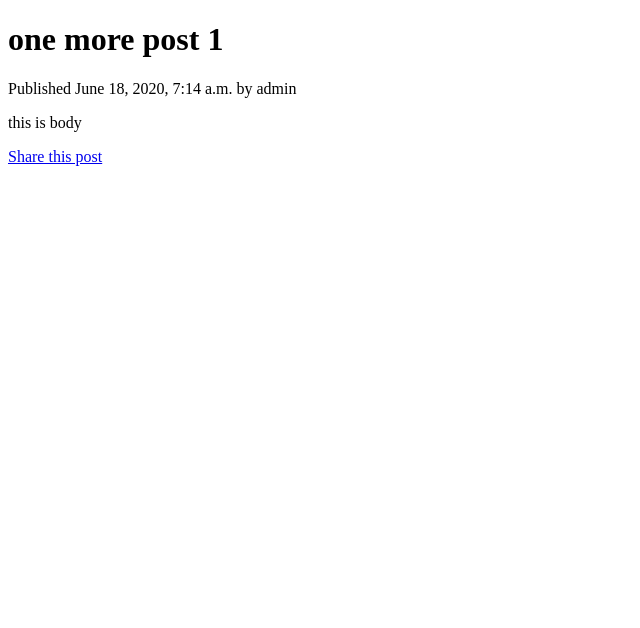
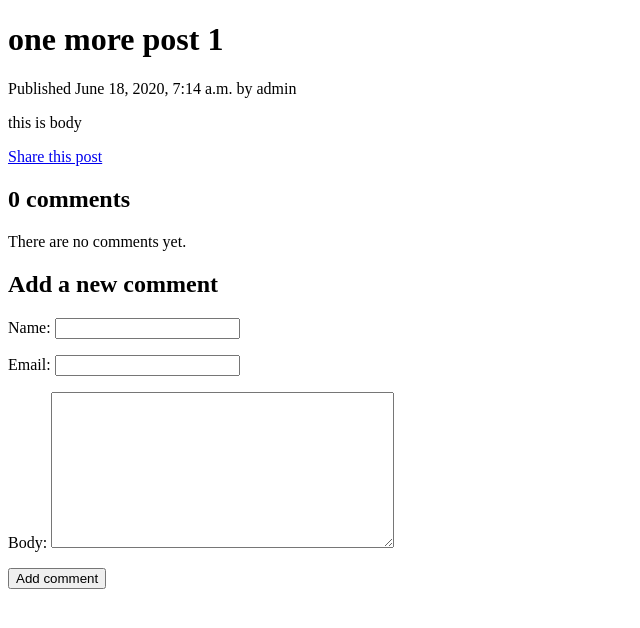
Before and after one commit to baljeetjangra/techbee-blog, a Django app: a page that uses blog/templates/blog/post/detail.html in a window 1280 px wide. Shown: the top 628 px of the page, without its empty margins (0-640 px from the left). Run offline with Django 3.2, Linux system fonts and the light colour scheme; data comes from the database, SQL or seed files in the repository; both versions use the stored data as it was after the commit.

Commit message:
blog post comment syatem added

```diff
--- a/blog/forms.py
+++ b/blog/forms.py
@@ -1,7 +1,13 @@
 from django import forms
+from .models import Comment
 
 class EmailPostForm(forms.Form):
     name = forms.CharField(max_length=25)
     email = forms.EmailField()
     to = forms.EmailField()
     comments = forms.CharField(widget=forms.Textarea, required=False)
+
+class CommentForm(forms.ModelForm):
+    class Meta:
+        model = Comment
+        fields = ('name','email','body')
--- a/blog/models.py
+++ b/blog/models.py
@@ -35,3 +35,20 @@ class Post(models.Model):
 
     def get_absolute_url(self):
         return reverse('blog:post_detail',args=[self.publish.year,self.publish.month,self.publish.day,self.slug])
+
+
+
+class Comment(models.Model):
+    post = models.ForeignKey(Post,on_delete=models.CASCADE,related_name='comments')
+    name = models.CharField(max_length=80)
+    email = models.EmailField()
+    body = models.TextField()
+    created = models.DateTimeField(auto_now_add=True)
+    updated  = models.DateTimeField(auto_now=True)
+    active = models.BooleanField(default=True)
+
+    class Meta:
+        ordering = ('created',)
+
+    def __str__(self):
+        return f"Comment by {self.name} on {self.post}"
--- a/blog/templates/blog/post/detail.html
+++ b/blog/templates/blog/post/detail.html
@@ -11,4 +11,30 @@ Published {{ post.publish }} by {{ post.author }}
 Share this post
 </a>
 </p>
+{% with comments.count as total_comments %}
+<h2>
+{{ total_comments }} comment{{ total_comments|pluralize }}
+</h2>
+{% endwith %}
+{% for comment in comments %}
+<div class="comment">
+<p class="info">
+Comment {{ forloop.counter }} by {{ comment.name }}
+{{ comment.created }}
+</p>
+{{ comment.body|linebreaks }}
+</div>
+{% empty %}
+<p>There are no comments yet.</p>
+{% endfor %}
+{% if new_comment %}
+<h2>Your comment has been added.</h2>
+{% else %}
+<h2>Add a new comment</h2>
+<form method="post">
+{{ comment_form.as_p }}
+{% csrf_token %}
+<p><input type="submit" value="Add comment"></p>
+</form>
+{% endif %}
 {% endblock %}
--- a/blog/views.py
+++ b/blog/views.py
@@ -1,6 +1,6 @@
 from django.shortcuts import render,get_object_or_404
-from .models import Post
-from .forms import EmailPostForm
+from .models import Post, Comment
+from .forms import EmailPostForm, CommentForm
 from django.core.paginator import Paginator, EmptyPage,PageNotAnInteger
 from django.views.generic import ListView
 from django.core.mail import send_mail
@@ -17,7 +17,21 @@ class PostListView(ListView):
 
 def post_detail(request,year,month,day,post):
     post = get_object_or_404(Post,slug=post,status='published',publish__year=year,publish__month=month,publish__day=day)
-    return render(request,'blog/post/detail.html',{'post':post})
+
+    #active comments
+    comments = post.comments.filter(active=True)
+
+    new_comment = None
+
+    if request.method == 'POST':
+        comment_form = CommentForm(data=request.POST)
+        if comment_form.is_valid():
+            new_comment = comment_form.save(commit=False)
+            new_comment.post = post
+            new_comment.save()
+    else:
+        comment_form = CommentForm()
+    return render(request,'blog/post/detail.html',{'post':post,'new_comment':new_comment,'comment_form':comment_form,'comments':comments})
 
 
 def post_share(request,post_id):
```
Also changed, not shown: blog/admin.py (+8 -1 lines), blog/migrations/0005_comment.py (added), db.sqlite3.
